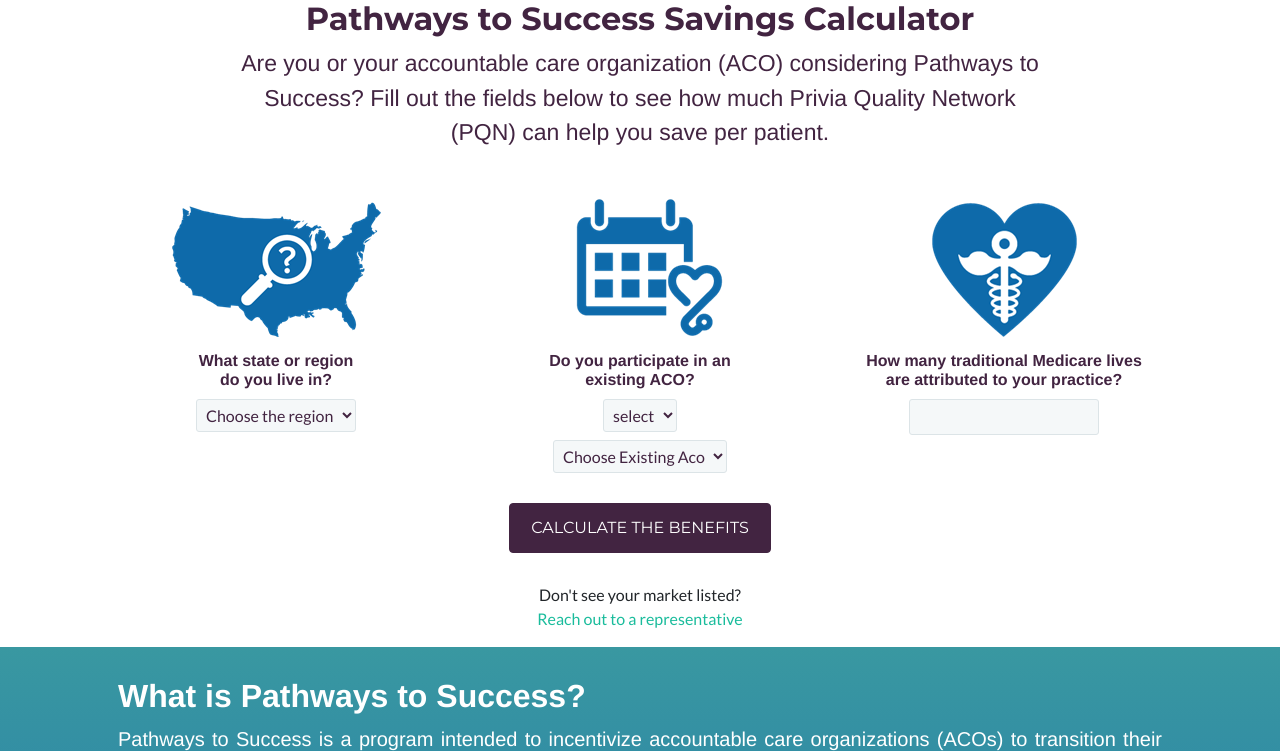
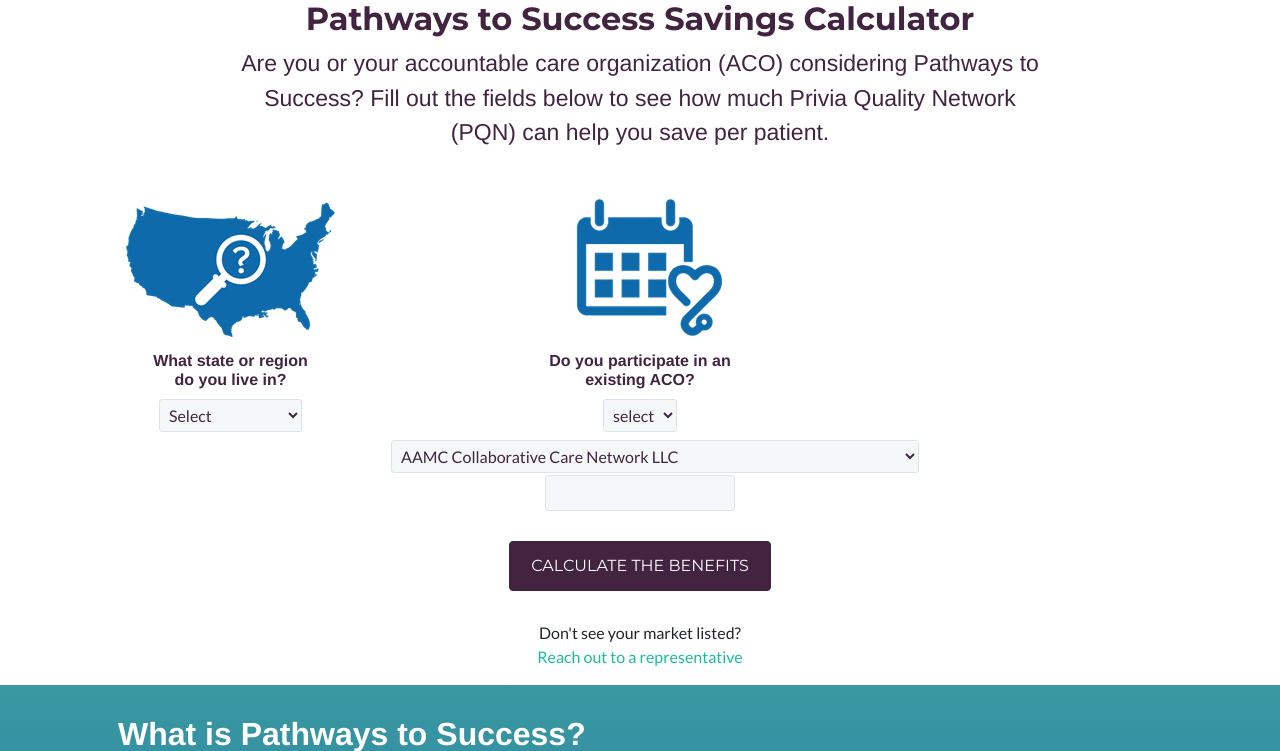
Before and after one commit to lalithsagar21/acocalculator, a PHP site: page /healthcare/home.php in a window 1280 px wide. Shown: the part 365-1116 px from the top of the page. Run offline with PHP 8.4, Linux system fonts and the light colour scheme; data comes from the database, SQL or seed files in the repository; data that the repository does not hold is empty; some libraries are stand-ins or nearby versions.

Commit message:
initial commit
Files added DB and updated home

```diff
--- /dev/null
+++ b/db.php
@@ -0,0 +1,3 @@
+<?php
+$mysqli = New Mysqli('localhost', 'root', '', 'priviahealth');
+?>
--- a/home.php
+++ b/home.php
@@ -1,4 +1,8 @@
-<?php //print_r($data);die; ?>
+<?php
+include 'db.php';
+$resultreg = $mysqli->query("SELECT statename FROM state_region");
+$resultaco = $mysqli->query("SELECT carecentername	FROM existingaco");
+?>
 
 <!DOCTYPE html>
 <html lang="en">
@@ -57,16 +61,25 @@
         <section class="container">
           <form method="post" action="">
         <div class="row">
-            <div class="col-md-4" style="text-align: center;">
+            <div class="col-md-3" style="text-align: center;">
             <img src="assets/img/US_logo.png" id="ball_i06dh5sdjDE2rFWitXF9A" width="225" class="image-c img-responsive" height="150" border="0">
             <div id="" style="padding-top:6px;" class="font-b color-h">
             <h6 style="text-align: center;">What state or region<br>do you live in?</h6>
             <select class="dropdown1" name="region" id="region">
-              <option value="<?php echo $value;?>">Choose the region</option>
+            <option value= "" selected disabled="disabled">Select</option>
+            <?php
+            while ($rows = $resultreg->fetch_assoc())
+            {
+              $statename= $rows['statename'];
+              echo "<option value='$statename'>$statename</option>";
+            }
+
+
+           ?>
             </select>
                 </div>
             </div>
-<div class="col-md-4" style="text-align: center;">
+<div class="col-md-6" style="text-align: center;">
 <img src="assets/img/calendar1.png" id="ball_i06dh5sdjDE2rFWitXF9A" width="165" class="image-c img-responsive" height="150" border="0">
 <div id="" style="padding-top:6px;" class="font-b color-h">
     <h6 style="text-align: center;">Do you participate in an<br>existing ACO?</h6>
@@ -78,12 +91,18 @@
     </div>
     <div id="" style="padding-top:6px;" class="font-b color-h">
     <select  class="dropdown1" name="participation" id="carecenter" required >
-    <option value="">Choose Existing Aco</option>
-    <option value="">carecenter</option>
-    </select>
+      <?php
+            while ($rows = $resultaco->fetch_assoc())
+            {
+              $carecentername= $rows['carecentername'];
+              echo "<option value=' $carecentername'> $carecentername</option>";
+            }
+
+
+           ?>
     </div>
 </div>
-<div class="col-md-4" style="text-align: center;">
+<div class="col-md-3" style="text-align: center;">
 <img src="assets/img/heartq.png" id="ball_i06dh5sdjDE2rFWitXF9A" width="165" class="image-c img-responsive" height="150" border="0">
 <div id="" style="padding-top:6px;" class="font-b color-h ">
 <h6 style="text-align: center;">How many traditional Medicare lives<br>are attributed to your practice?</h6>
```
